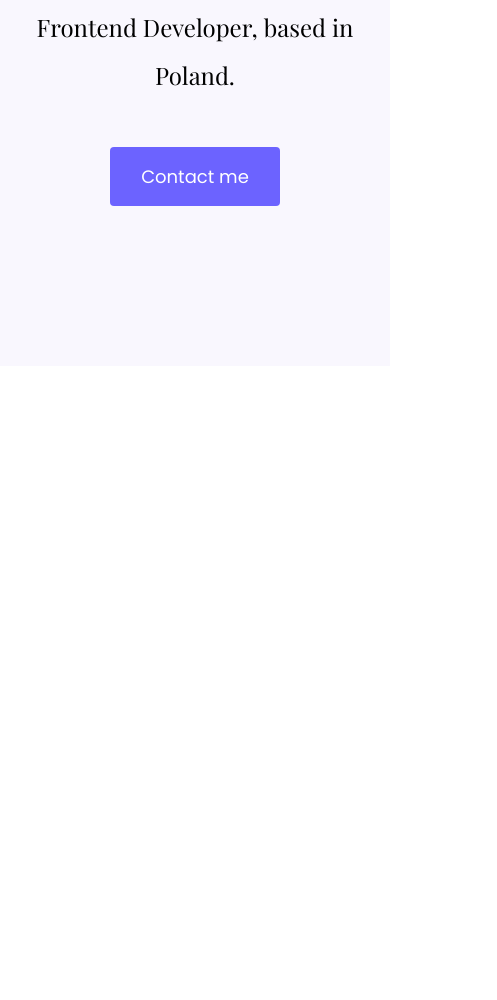
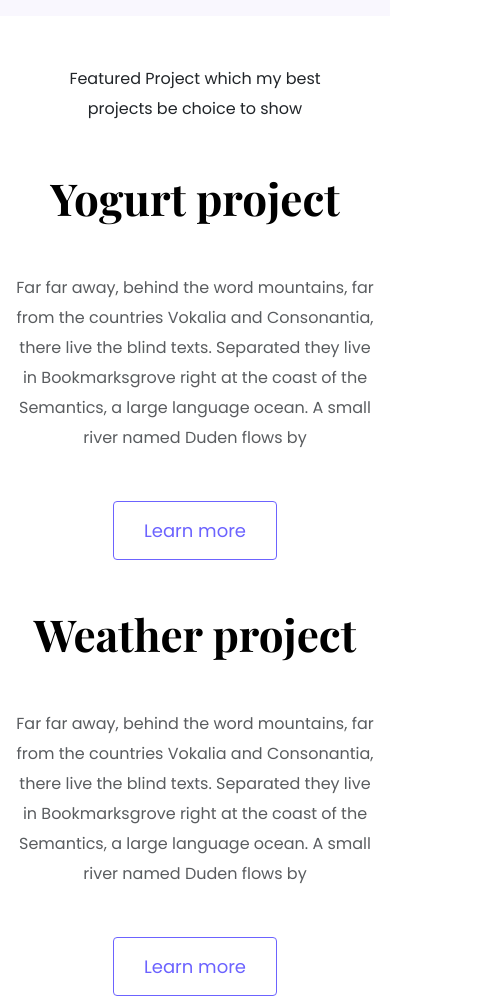
Before and after one commit to Tatiit17/my-portfolio, a plain HTML site: page index.html in a window 390 px wide. Shown: the part 449-1449 px from the top of the page, 497 px wide, since content can reach past the window. Before the commit the page ends 844 px from the top, so only its background shows below. Drawn offline with nearby package versions, Linux system fonts and the light colour scheme; a web font is replaced by a local one.

Commit message:
Homepage setup

```diff
--- a/index.html
+++ b/index.html
@@ -31,6 +31,74 @@
         <h2 class="mb-5">Frontend Developer, based in Poland.</h2>
         <a href="#" class="btn btn-branding">Contact me</a>
     </div>
+    <p class="text-center m-5">Featured Project which my best projects be choice to show</p>
+    <div class="container">
+        <div class="row mb-5">
+            <div class="col d-none d-lg-block">
+                <img src="images/yogurt.png" class="img-fluid">
+            </div>
+            <div class="col">
+                <div class="project-description">
+                    <h2 class="mb-5">Yogurt project</h2>
+                    <p class="mb-5 text-muted">Far far away, behind the word mountains, far from the countries Vokalia
+                        and
+                        Consonantia, there live
+                        the blind
+                        texts.
+                        Separated they live in Bookmarksgrove right at the coast of the Semantics, a large language
+                        ocean. A
+                        small river
+                        named
+                        Duden flows by</p>
+                    <a href="#" class="btn btn-branding-outline">Learn more</a>
+                </div>
+            </div>
+        </div>
+        <div class="row mb-5">
+            <div class="col">
+                <div class="project-description">
+                    <h2 class="mb-5">Weather project</h2>
+                    <p class="mb-5 text-muted">Far far away, behind the word mountains, far from the countries Vokalia
+                        and
+                        Consonantia, there live
+                        the blind
+                        texts.
+                        Separated they live in Bookmarksgrove right at the coast of the Semantics, a large language
+                        ocean. A
+                        small river
+                        named
+                        Duden flows by</p>
+                    <a href="#" class="btn btn-branding-outline">Learn more</a>
+                </div>
+            </div>
+            <div class="col d-none d-lg-block">
+                <img src="images/weather.png" class="img-fluid">
+            </div>
+
+        </div>
+        <div class="row">
+            <div class="col d-none d-lg-block">
+                <img src="images/dictionary.png" class="img-fluid">
+            </div>
+            <div class="col">
+                <div class="project-description">
+                    <h2 class="mb-5">Dictionary project</h2>
+                    <p class="mb-5 text-muted">Far far away, behind the word mountains, far from the countries Vokalia
+                        and
+                        Consonantia, there live
+                        the blind
+                        texts.
+                        Separated they live in Bookmarksgrove right at the coast of the Semantics, a large language
+                        ocean. A
+                        small river
+                        named
+                        Duden flows by</p>
+                    <a href="#" class="btn btn-branding-outline">Learn more</a>
+                </div>
+            </div>
+        </div>
+    </div>
+    </div>
 </body>
 
 </html>
--- a/styles/portfolio.css
+++ b/styles/portfolio.css
@@ -19,9 +19,15 @@ h6 {
 }
 h1 {
 	font-size: 96px;
+	line-height: 1.5;
+}
+h2 {
+	font-size: 64px;
 }
 p {
 	font-weight: normal;
+	font-size: 16px;
+	line-height: 30px;
 }
 
 .hero {
@@ -39,7 +45,7 @@ p {
 	font-family: var(--heading-font-family);
 	font-size: 24px;
 	font-weight: normal;
-	line-height: 2;
+	line-height: 1.5;
 }
 
 .btn-branding {
@@ -50,3 +56,31 @@ p {
 	line-height: 27px;
 	padding: 15px 30px;
 }
+.btn-branding-outline {
+	background-color: white;
+	color: var(--branding-color);
+	border: 1px solid var(--branding-color);
+	border-radius: 4px;
+	font-size: 18px;
+	line-height: 27px;
+	padding: 15px 30px;
+}
+.project-description {
+	padding: 120px 60px;
+}
+@media (max-width: 900px) {
+	h1 {
+		font-size: 44px;
+		line-height: 2;
+	}
+	h2 {
+		font-size: 44px;
+	}
+	.hero {
+		padding: 80px 20px;
+	}
+	.project-description {
+		padding: 0;
+		text-align: center;
+	}
+}
```
Also changed, not shown: images/dictionary.png (added), images/weather.png (added), images/yogurt.png (added).
